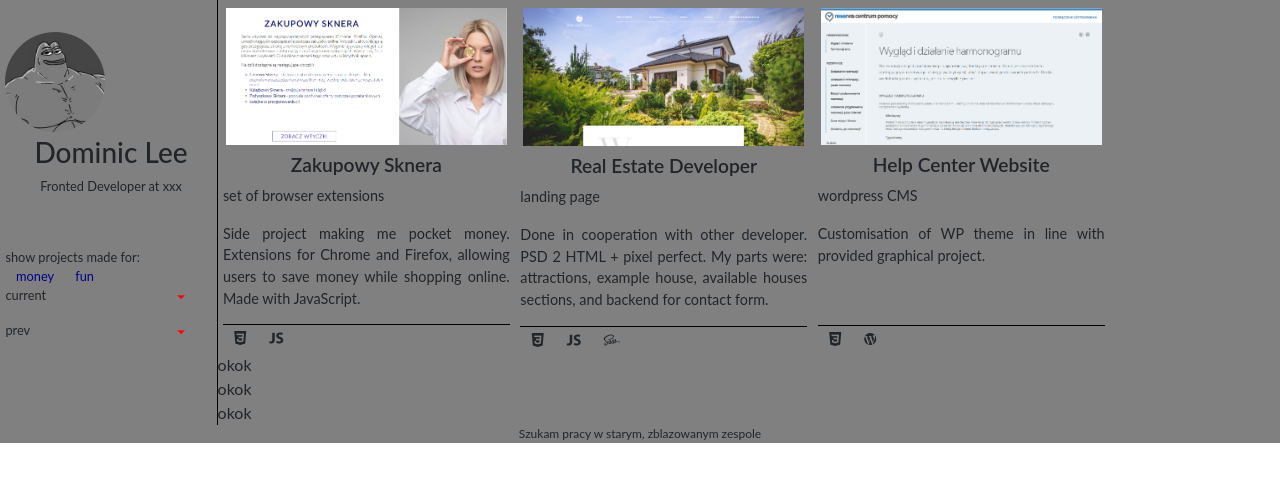
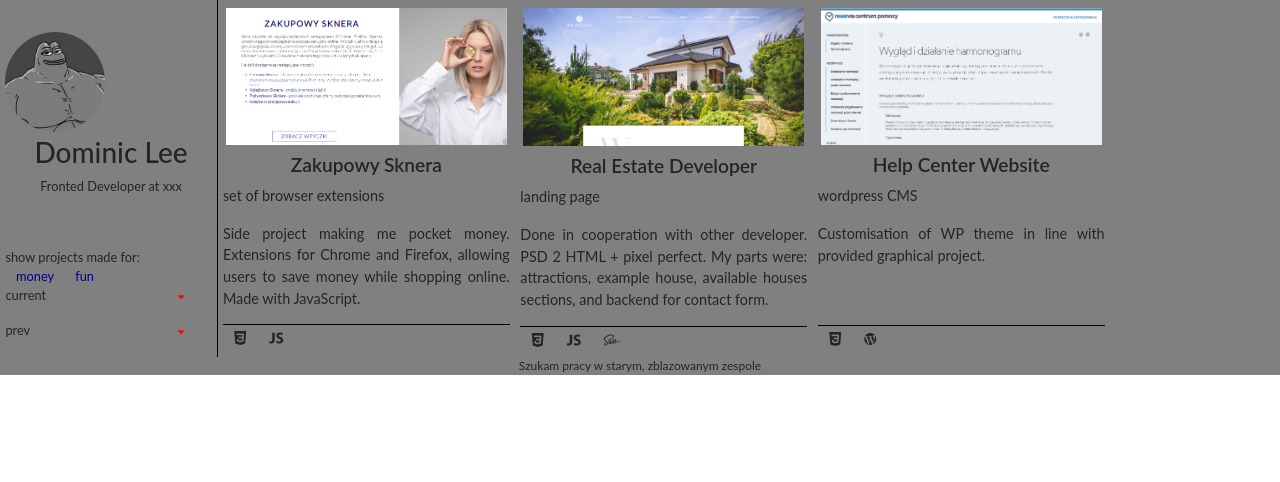
Before and after one commit to codezaur/folio, an Angular app: page / in a window 1280 px wide. Shown: the top 482 px of the page. Built offline with nearby package versions, Linux system fonts and the light colour scheme.

Commit message:
switch service working with view

```diff
--- a/src/app/projects/projects.component.html
+++ b/src/app/projects/projects.component.html
@@ -15,6 +15,3 @@
       </div>
     </div>
 </section>
-<div>{{value}}</div>
-<div>{{value}}</div>
-<div>{{value}}</div>
--- a/src/app/projects/projects.component.ts
+++ b/src/app/projects/projects.component.ts
@@ -11,14 +11,6 @@ export class ProjectsComponent implements OnInit {
 
   value: string = 'okok';
   subscription: any;
-
-  constructor(private switchService: SwitchService) {
-    this.subscription = this.switchService.getValue()
-    .subscribe(val => {
-      this.value = val;
-      console.log(`val in project: ${val}`);
-    });
-   }
 
   projects = {
     cash: [
@@ -122,8 +114,14 @@ export class ProjectsComponent implements OnInit {
     ]
   };
 
-  // selected = this.projects.fun;
   selected = this.projects.cash;
+
+  constructor(private switchService: SwitchService) {
+    this.subscription = this.switchService.getValue()
+    .subscribe(val => {
+      val === 'fun' ? this.selected = this.projects.fun : this.selected = this.projects.cash;
+    });
+   }
 
   ngOnInit() {}
   OnDestroy() {
--- a/src/app/services/switch.service.ts
+++ b/src/app/services/switch.service.ts
@@ -12,7 +12,6 @@ export class SwitchService {
   }
 
   updValue(val: string) {
-    console.log(`val in service: ${val}`);
     this.value.next(val);
   }
 }
```
